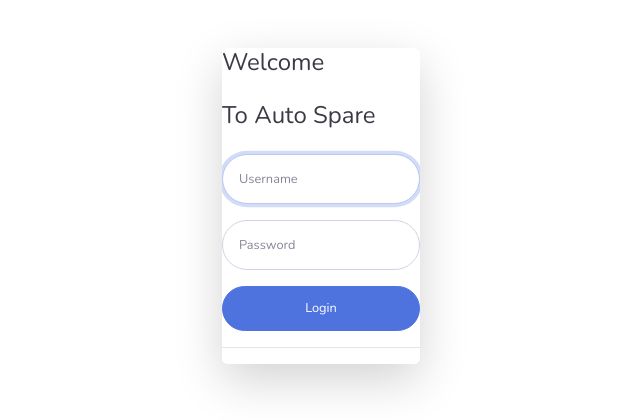
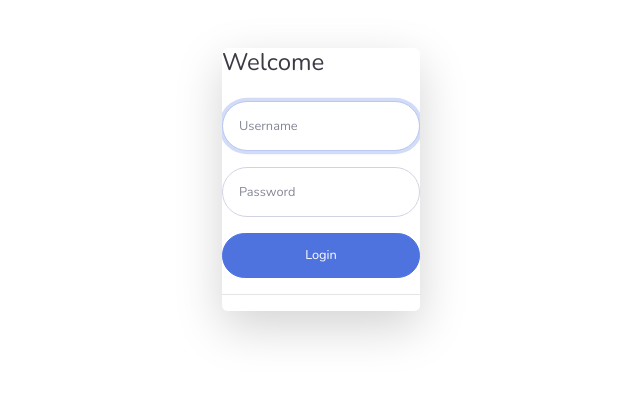
Before and after one commit to 2002vinay/Auto-Spare, a PHP site: page /pages/login.php in a window 1280 px wide. Shown: the top 420 px of the page, without its empty margins (319-959 px from the left). Run offline with PHP 8.4, Linux system fonts and the light colour scheme.

Commit message:
changes made

```diff
--- a/pages/login.php
+++ b/pages/login.php
@@ -47,8 +47,6 @@
 
 
                     <h1 class="h4 text-gray-900 mb-4">Welcome </h1>
-
-                    <h1 class="h4 text-gray-900 mb-4">To Auto Spare  </h1>
                   </div>
                   <form class="user" role="form" action="processlogin.php" method="post">
                     <div class="form-group">
```
